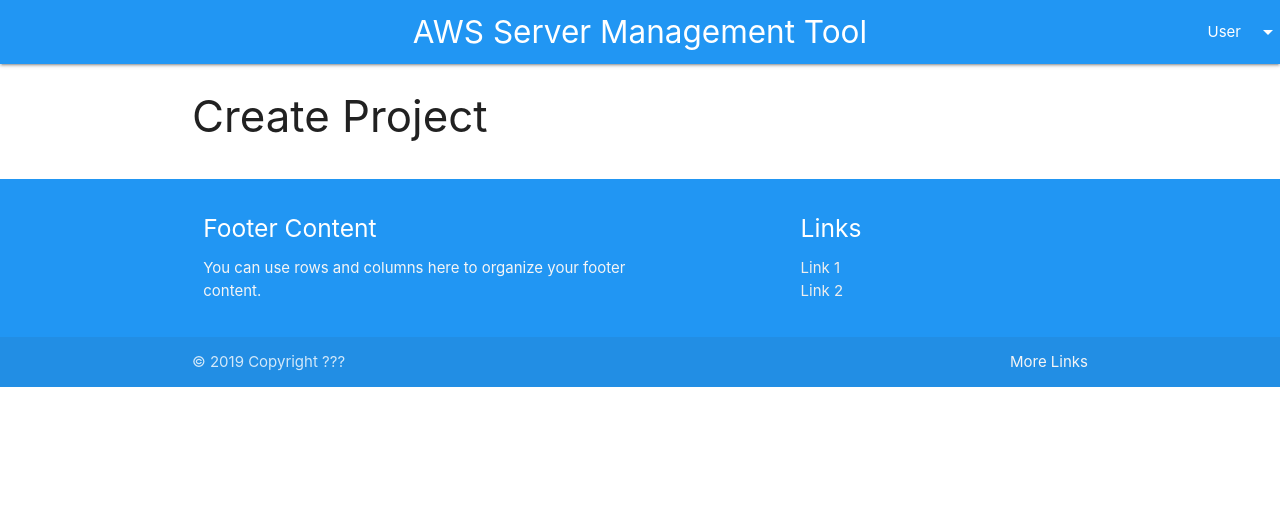
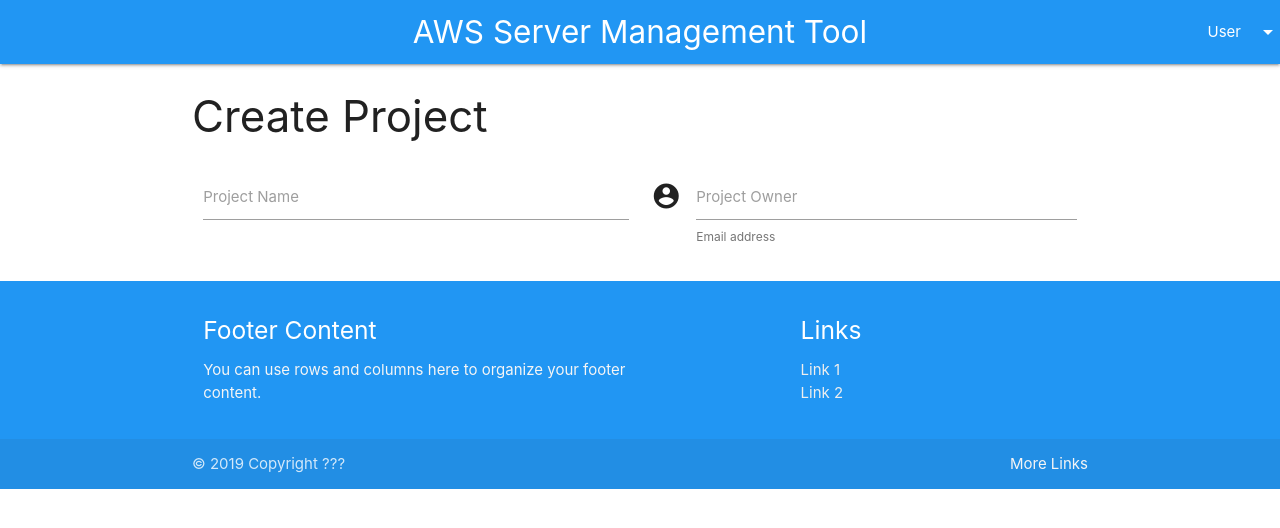
Before and after one commit to tyler-cromwell/SDP, an Angular app: page /create in a window 1280 px wide. Shown: the top 528 px of the page. Built offline with nearby package versions, Linux system fonts and the light colour scheme.

Commit message:
[refactor]: Beginning project creation page

```diff
--- a/src/app/create/create.component.html
+++ b/src/app/create/create.component.html
@@ -1,5 +1,17 @@
 <div id="create">
   <div class="row">
     <h3>Create Project</h3>
+
+    <div class="input-field col s6">
+      <input id="project_name" type="text" class="validate">
+      <label for="project_name">Project Name</label>
+    </div>
+
+    <div class="input-field col s6">
+      <i class="material-icons prefix">account_circle</i>
+      <input id="project_owner" type="email" class="validate">
+      <label for="project_owner">Project Owner</label>
+      <span class="helper-text" data-error="wrong" data-success="right">Email address</span>
+    </div>
   </div>
 </div>
```
